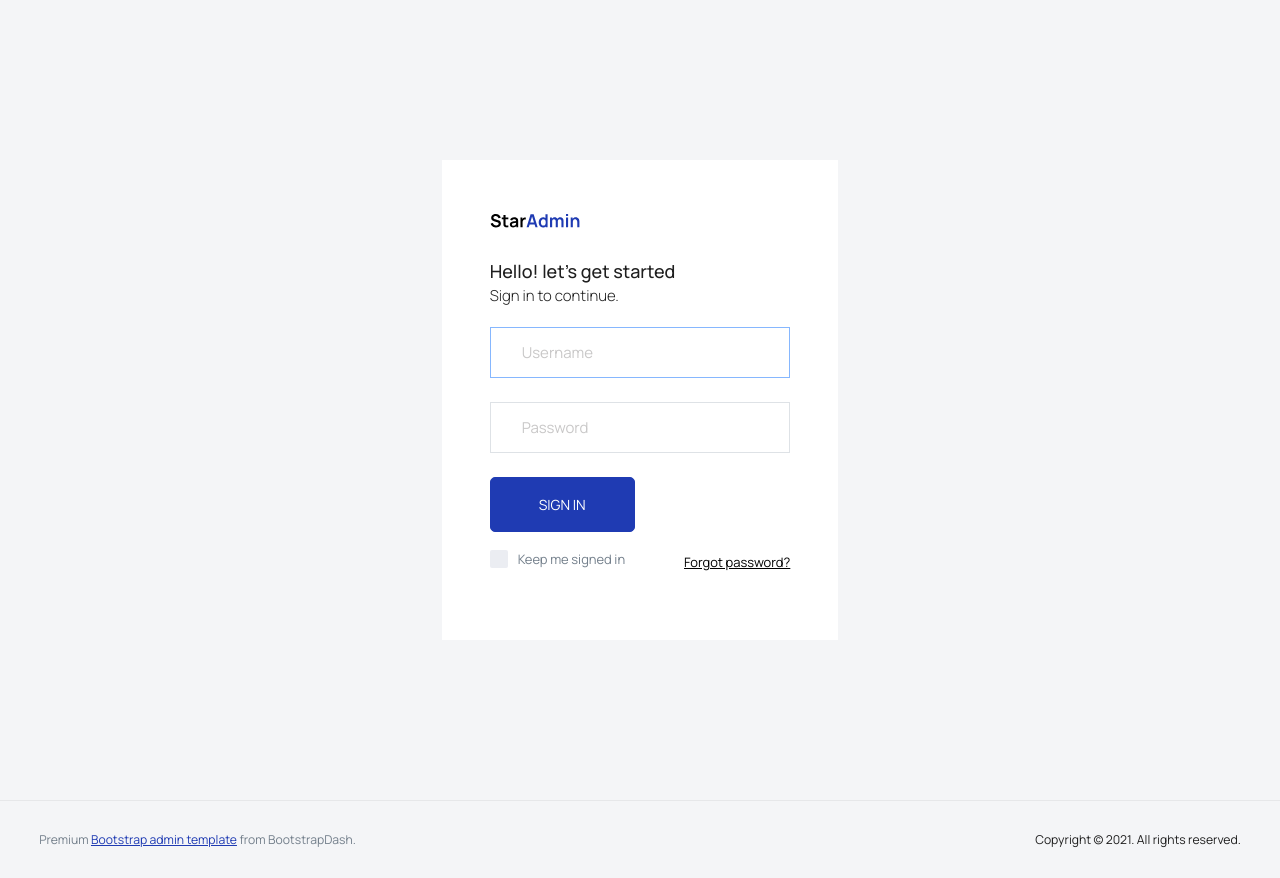
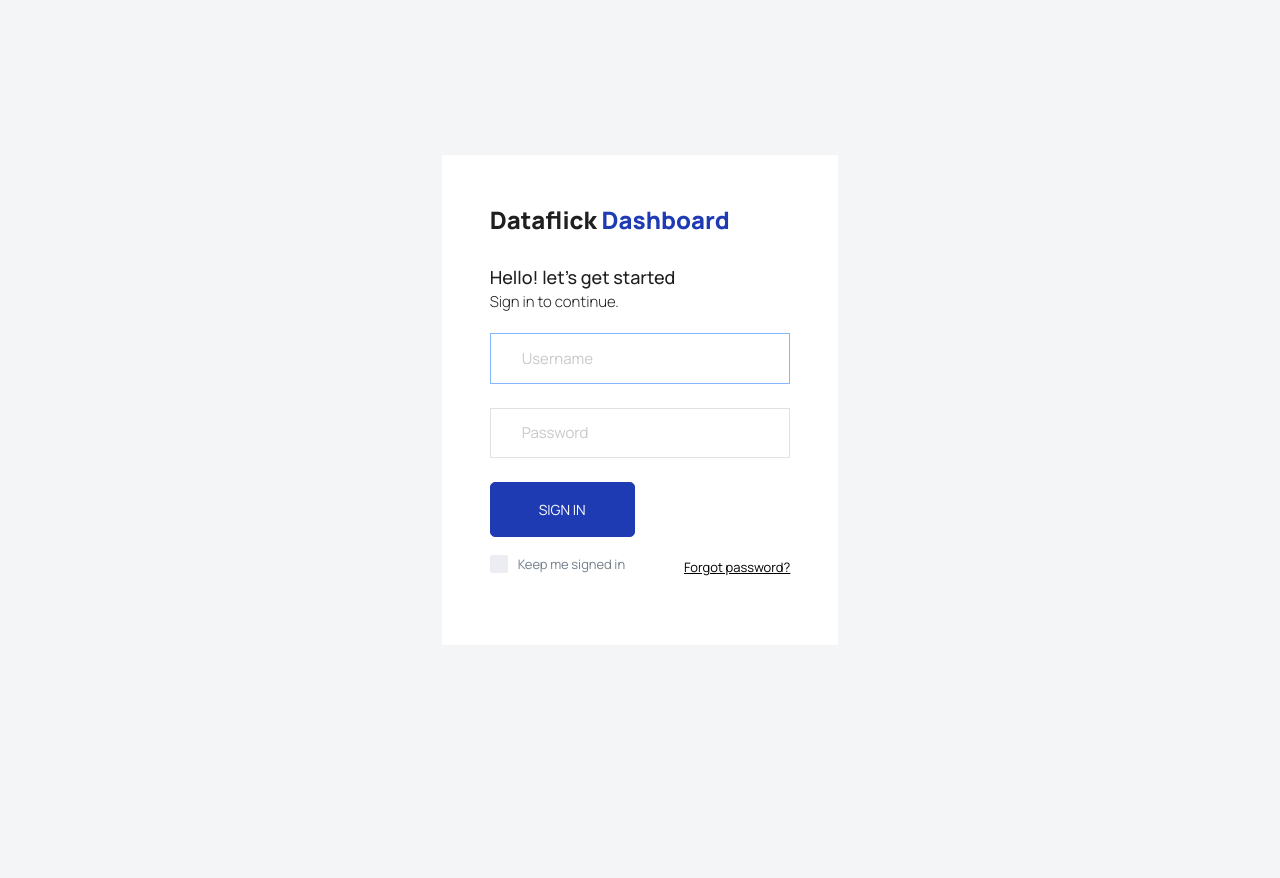
Before and after one commit to CoalAI/raami-dashboard, a Django app: page /login/ in a window 1280 px wide. After the commit the page ends 576 px from the top, so only its background shows below. Run offline with Django 3.2, Linux system fonts and the light colour scheme; parts of the project's set-up code (start-up, migrations or seed data) failed here and were passed over; some libraries are stand-ins or nearby versions.

Commit message:
html changes

```diff
--- a/dashboard/templates/base.html
+++ b/dashboard/templates/base.html
@@ -7,7 +7,7 @@
   <!-- Required meta tags -->
   <meta charset="utf-8">
   <meta name="viewport" content="width=device-width, initial-scale=1, shrink-to-fit=no">
-  <title>Star Admin2 </title>
+  <title>Dataflick Dashboard</title>
   <!-- plugins:css -->
   <link rel="stylesheet" href="{% static 'vendors/feather/feather.css' %}">
   <link rel="stylesheet" href="{% static 'vendors/mdi/css/materialdesignicons.min.css' %}">
@@ -23,20 +23,13 @@
   <!-- inject:css -->
   <link rel="stylesheet" href="{% static 'css/vertical-layout-light/style.css' %}">
   <!-- endinject -->
-  <link rel="shortcut icon" href="{% static 'images/favicon.png' %}" />
+  <link rel="shortcut icon" href="{% static 'images/favicon_d.png' %}" />
 </head>
 
 <body>
   <div class="container-scroller">
     {% block content %}
     {% endblock %}
-
-    <footer class="footer">
-      <div class="d-sm-flex justify-content-center justify-content-sm-between">
-        <span class="text-muted text-center text-sm-left d-block d-sm-inline-block">Premium <a href="https://www.bootstrapdash.com/" target="_blank">Bootstrap admin template</a> from BootstrapDash.</span>
-        <span class="float-none float-sm-right d-block mt-1 mt-sm-0 text-center">Copyright © 2021. All rights reserved.</span>
-      </div>
-    </footer>
   </div>
 
   <!-- plugins:js -->
--- a/dashboard/templates/user/login.html
+++ b/dashboard/templates/user/login.html
@@ -8,8 +8,8 @@
     <div class="row w-100 mx-0">
       <div class="col-lg-4 mx-auto">
         <div class="auth-form-light text-left py-5 px-4 px-sm-5">
-          <div class="brand-logo">
-            <img src="{% static 'images/logo.svg' %}" alt="logo">
+          <div class="brand-logo" style="font-size: 24px; font-weight: 900;">
+            Dataflick <span style="color: #1f3bb3;">Dashboard</span>
           </div>
           <h4>Hello! let's get started</h4>
           <h6 class="fw-light">Sign in to continue.</h6>
```
Also changed, not shown: dashboard/templates/dashboard/nav.html (+8 -4 lines), static/images/favicon_d.png (added).
